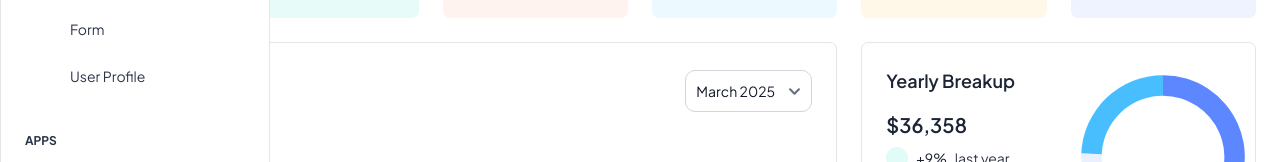
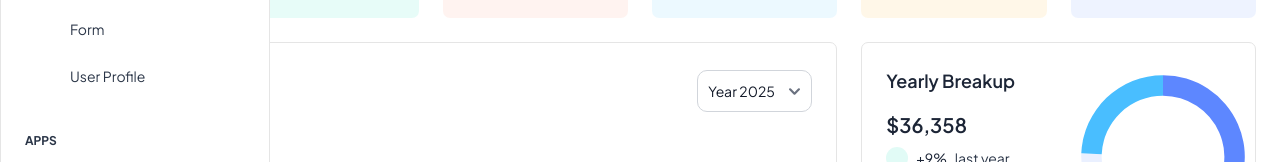
Before and after one commit to Tailwind-Admin/Tailwindadmin-nextjs-free, a Next.js app in the folder package/: page / in a window 1280 px wide. Shown: the part 368-530 px from the top of the page. Built offline with nearby package versions, Linux system fonts and the light colour scheme; some icons are missing.

Commit message:
chart change& hover

```diff
--- a/package/src/app/components/dashboard/SalesOverview.tsx
+++ b/package/src/app/components/dashboard/SalesOverview.tsx
@@ -6,10 +6,10 @@ import { Select } from 'flowbite-react';
 const Chart = dynamic(() => import("react-apexcharts"), { ssr: false });
 
 const SalesOverview = () => {
-    const [selectedMonth, setSelectedMonth] = useState("March 2025");
+    const [selectedMonth, setSelectedMonth] = useState("Year 2025");
 
     const chartDataByMonth: Record<string, any> = {
-        "March 2025": {
+        "Year 2025": {
             series: [
                 { name: "Earnings", data: [1500, 2700, 2200, 3000, 1500, 1000, 1400, 2400, 1900, 2300, 1400, 1100] },
                 { name: "Expense", data: [-1800, -1100, -2500, -1500, -600, -1800, -1200, -2300, -1900, -2300, -1200, -2500] },
@@ -18,7 +18,7 @@ const SalesOverview = () => {
                 categories: ["Jan", "Feb", "Mar", "Apr", "May", "Jun", "Jul", "Aug", "Sep", "Oct", "Nov", "Dec"]
             }
         },
-        "April 2025": {
+        "Year 2024": {
             series: [
                 { name: "Earnings", data: [2000, 2500, 2800, 3000, 2000, 1500, 2300, 1500, 1000, 1400, 2400, 1900] },
                 { name: "Expense", data: [-1200, -1500, -2000, -1000, -800, -1300, -1500, -600, -1800, -1200, -2300, -1900] },
@@ -27,7 +27,7 @@ const SalesOverview = () => {
                 categories: ["Jan", "Feb", "Mar", "Apr", "May", "Jun", "Jul", "Aug", "Sep", "Oct", "Nov", "Dec"]
             }
         },
-        "May 2025": {
+        "Year 2023": {
             series: [
                 { name: "Earnings", data: [1800, 2200, 2600, 3000, 1700, 1200, 2000, 2500, 2800, 1800, 2000, 1500] },
                 { name: "Expense", data: [-1500, -1300, -2200, -1200, -700, -1600, -1200, -1500, -2000, -1000, -800, -1300] },
@@ -112,9 +112,9 @@ const SalesOverview = () => {
                         value={selectedMonth}
                         onChange={e => setSelectedMonth(e.target.value)}
                     >
-                        <option>March 2025</option>
-                        <option>April 2025</option>
-                        <option>May 2025</option>
+                        <option>Year 2025</option>
+                        <option>Year 2024</option>
+                        <option>Year 2023</option>
                     </Select>
                 </div>
             </div>
--- a/package/src/app/components/dashboard/TopCards.tsx
+++ b/package/src/app/components/dashboard/TopCards.tsx
@@ -124,7 +124,7 @@ const TopCards = () => {
                 <SwiperSlide key={item.key} >
                   <Link href={item.url} >
                     <CardBox className={`shadow-none ${item.bgcolor} w-full border-none!`}>
-                      <div className="text-center">
+                      <div className="text-center hover:scale-105 transition-all ease-in-out">
                         <div className="flex justify-center">
                           <Image src={item.img}
                             width="50" height="50" className="mb-3" alt="profile-image" />
```
